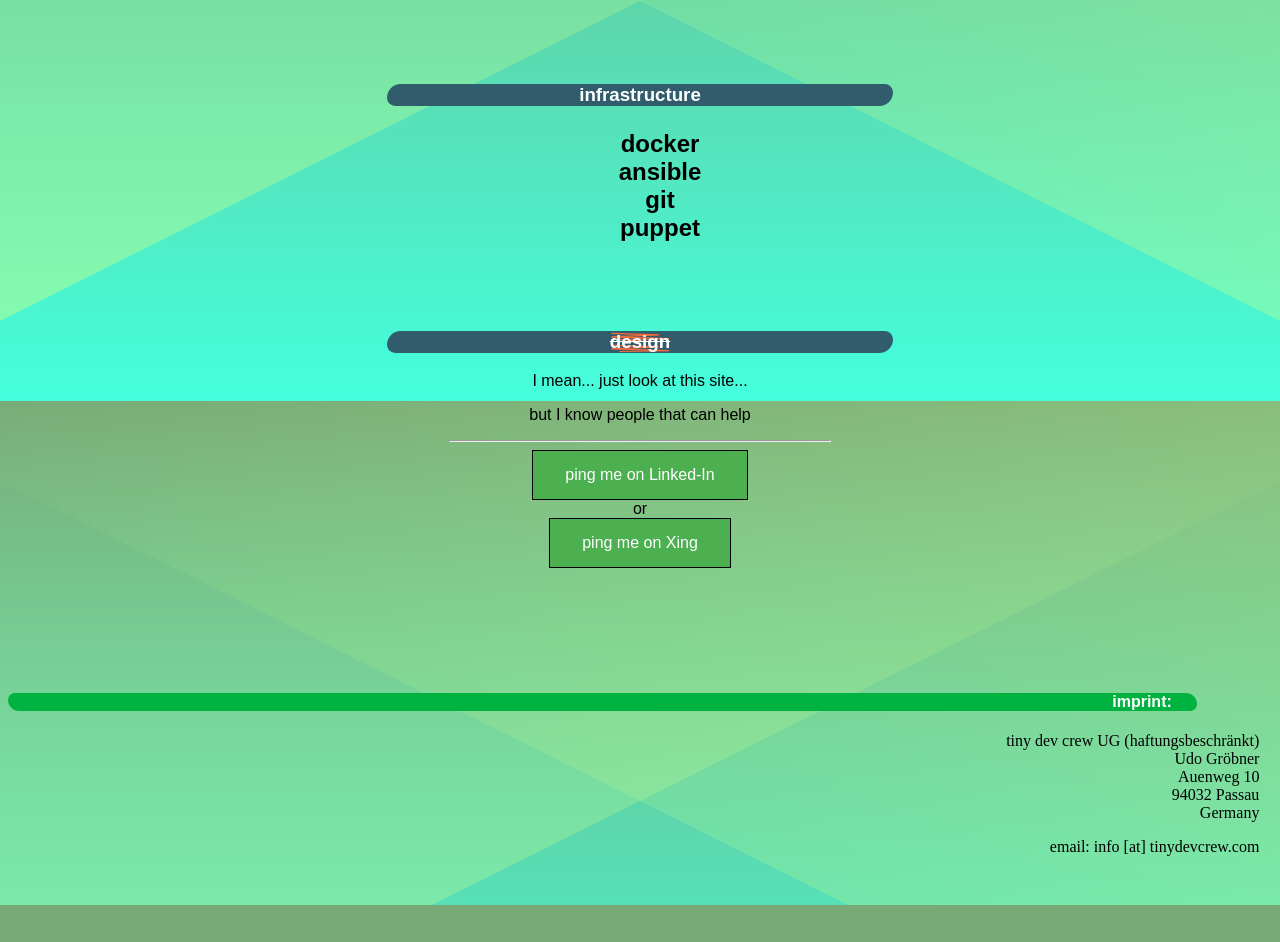
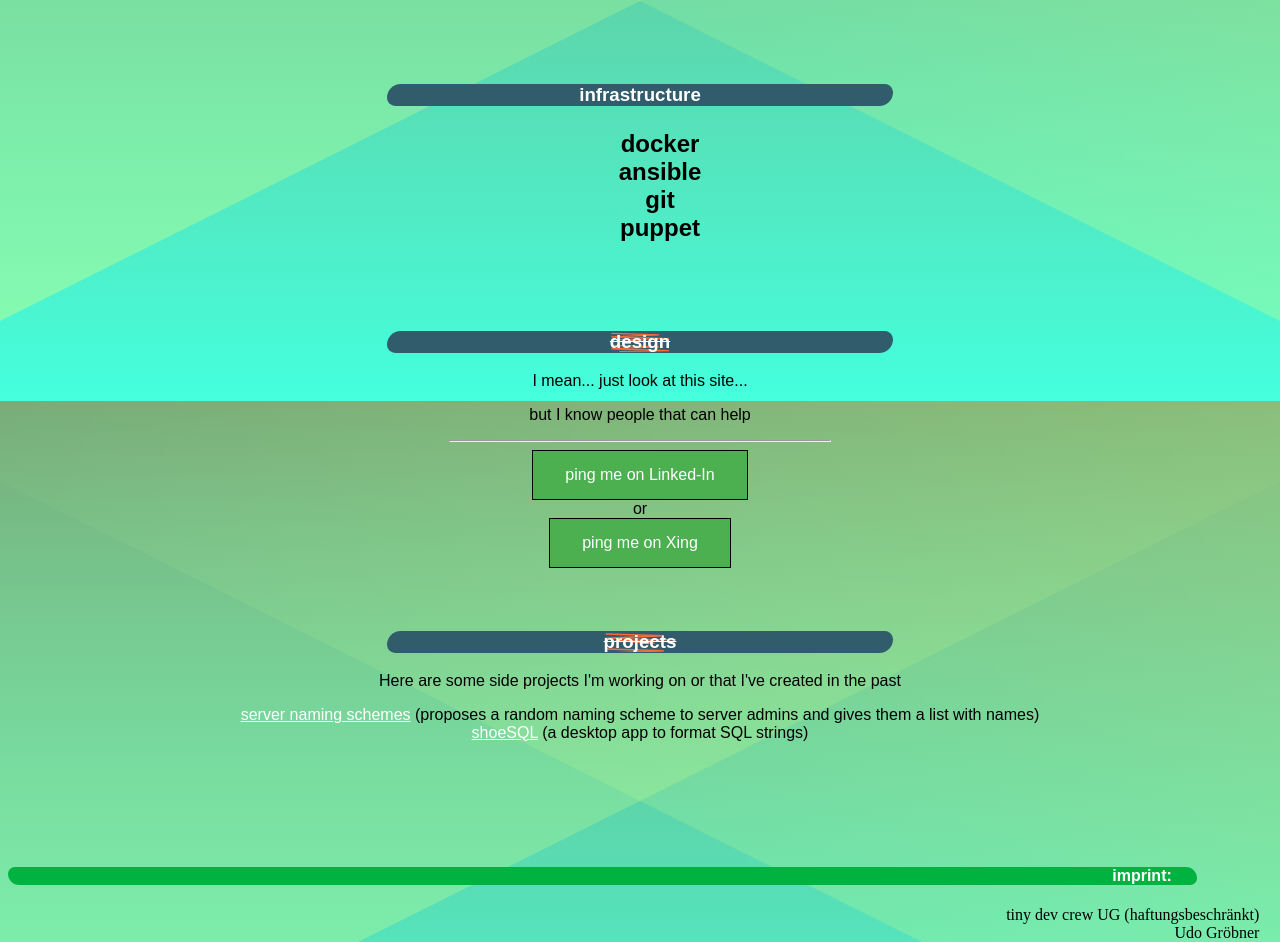
Before and after one commit to udl/tdc-website, a plain HTML site: page index.html in a window 1280 px wide. Shown: the part 1199-2141 px from the top of the page. Before the commit the page ends 2104 px from the top, so only its background shows below. Drawn offline with Linux system fonts and the light colour scheme.

Commit message:
Add plausible tracking and project section
Signed-off-by: Udo Groebner <udo@tinydevcrew.com>

```diff
--- a/index.html
+++ b/index.html
@@ -11,6 +11,7 @@
     <meta name="description" content="Homepage of tiny dev crew UG development">
     <link rel="icon" type="image/png" href="favicon-32x32.png" sizes="32x32" />
     <link rel="icon" type="image/png" href="favicon-16x16.png" sizes="16x16" />
+    <script defer data-domain="tinydevcrew.com" src="https://plausible.io/js/plausible.js"></script>
     <title>tiny dev crew</title>
     <style>
       body {
@@ -148,6 +149,11 @@
       <hr width="30%" />
       <a href="https://www.linkedin.com/in/udo-gr%C3%B6bner-0a853346/" class="button">ping me on Linked-In</a><br />or<br />
       <a href="https://xing.de/profile/Udo_Groebner" class="button">ping me on Xing</a>
+      <h3><s>projects</s></h3>
+      <p>Here are some side projects I'm working on or that I've created in the past</p>
+      <a href="https://servernamingschemes.com">server naming schemes</a> (proposes a random naming scheme to server admins and gives them a list with names)<br />
+      <a href="https://github.com/udl/shoesql">shoeSQL</a> (a desktop app to format SQL strings)<br />
+
     </div>
     <footer>
       <h4 id="imprint-header">imprint:</h4>
```
